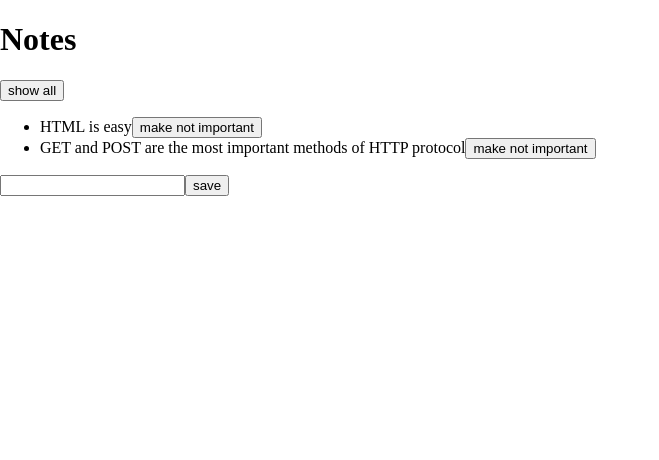
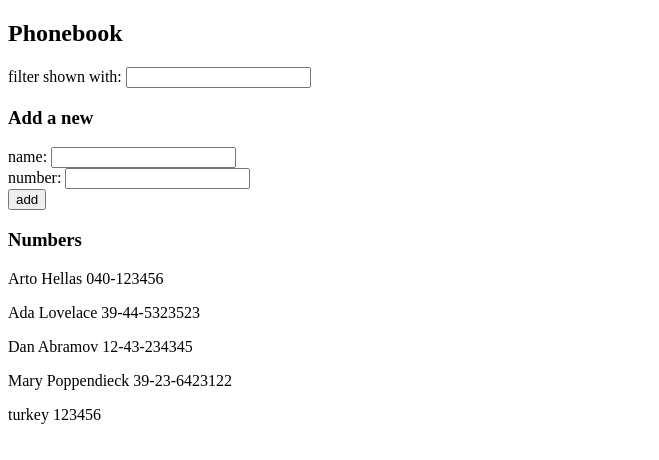
Before and after one commit to lgbrock/fso, a React (Create React App) app in the folder part2/phonebook/: page / in a window 1280 px wide. Shown: the top 460 px of the page, without its empty margins (0-659 px from the left). Built offline with nearby package versions, Linux system fonts and the light colour scheme; data requests are answered from the project's data file.

Commit message:
new name and number added to db

```diff
--- a/part2/phonebook/db.json
+++ b/part2/phonebook/db.json
@@ -19,6 +19,11 @@
       "name": "Mary Poppendieck",
       "number": "39-23-6423122",
       "id": 4
+    },
+    {
+      "name": "turkey",
+      "number": "123456",
+      "id": 5
     }
   ]
 }
--- a/part2/phonebook/notesdb.json
+++ b/part2/phonebook/notesdb.json
@@ -21,8 +21,14 @@
     {
       "content": "turkey dog is the best",
       "date": "2021-12-22T15:04:59.350Z",
+      "important": true,
+      "id": 4
+    },
+    {
+      "content": "Another note to test",
+      "date": "2021-12-22T20:03:11.016Z",
       "important": false,
-      "id": 4
+      "id": 5
     }
   ]
 }
--- a/part2/phonebook/package.json
+++ b/part2/phonebook/package.json
@@ -17,7 +17,7 @@
 		"build": "react-scripts --openssl-legacy-provider build",
 		"test": "react-scripts test",
 		"eject": "react-scripts eject",
-		"server": "json-server -p3001 --watch notesdb.json"
+		"server": "json-server -p3001 --watch db.json"
 	},
 	"eslintConfig": {
 		"extends": [
--- a/part2/phonebook/src/App.js
+++ b/part2/phonebook/src/App.js
@@ -1,154 +1,157 @@
 // *-- PHONEBOOK --*
-// import React, { useEffect, useState } from 'react';
-// import axios from 'axios';
-// import Filter from './components/Filter';
-// import PersonForm from './components/PersonForm';
-// import Persons from './components/Persons';
+import React, { useEffect, useState } from 'react';
+import axios from 'axios';
+import Filter from './components/Filter';
+import PersonForm from './components/PersonForm';
+import Persons from './components/Persons';
+
+const App = () => {
+	const [persons, setPersons] = useState([]);
+	const [newName, setNewName] = useState('');
+	const [newNumber, setNewNumber] = useState('');
+	const [filter, setFilter] = useState('');
+
+	// add new name event handler
+	const addName = (event) => {
+		event.preventDefault();
+		if (newName === '' && newNumber === '') {
+			return;
+		}
+		const newPerson = {
+			name: newName,
+			number: newNumber,
+		};
+		// if name already exists, display error message
+		if (persons.find((person) => person.name === newPerson.name)) {
+			alert(`${newPerson.name} is already added to phonebook`);
+			return;
+		}
+		// if name does not exist, add new name to phonebook db
+		axios.post('http://localhost:3001/persons', newPerson).then((response) => {
+			console.log(response);
+		});
+		// setPersons(persons.concat(newPerson));
+		// setNewName('');
+		// setNewNumber('');
+	};
+
+	// filter names event handler
+	const handleFilterChange = (event) => {
+		setFilter(event.target.value);
+		const filteredNames = persons.filter((person) =>
+			person.name.includes(event.target.value)
+		);
+		setPersons(filteredNames);
+	};
+
+	// Get persons from server
+	useEffect(() => {
+		console.log('effect');
+		axios.get('http://localhost:3001/persons').then((response) => {
+			console.log('response', response);
+			setPersons(response.data);
+		});
+	}, []);
+
+	return (
+		<div>
+			<h2>Phonebook</h2>
+			<Filter filter={filter} handleFilterChange={handleFilterChange} />
+			<h3>Add a new</h3>
+			<PersonForm
+				newName={newName}
+				newNumber={newNumber}
+				addName={addName}
+				setNewName={setNewName}
+				setNewNumber={setNewNumber}
+			/>
+			<h3>Numbers</h3>
+			<Persons key={newName.id} persons={persons} filter={filter} />
+		</div>
+	);
+};
+
+export default App;
+
+// * -- PRACTICE -- *
+
+// import React, { useState, useEffect } from 'react';
+// import Note from './components/Note';
+// import noteService from './services/notes';
+// import './app.css';
 
 // const App = () => {
-// 	const [persons, setPersons] = useState([]);
-// 	const [newName, setNewName] = useState('');
-// 	const [newNumber, setNewNumber] = useState('');
-// 	const [filter, setFilter] = useState('');
+// 	const [notes, setNotes] = useState([]);
+// 	const [newNote, setNewNote] = useState('');
+// 	// Shows all added notes
+// 	const [showAll, setShowAll] = useState(false);
 
-// 	// add new name event handler
-// 	const addName = (event) => {
-// 		event.preventDefault();
-// 		if (newName === '' && newNumber === '') {
-// 			return;
-// 		}
-// 		const newPerson = {
-// 			name: newName,
-// 			number: newNumber,
-// 		};
-// 		// if name already exists, display error message
-// 		if (persons.find((person) => person.name === newPerson.name)) {
-// 			alert(`${newPerson.name} is already added to phonebook`);
-// 			return;
-// 		}
-// 		setPersons(persons.concat(newPerson));
-// 		setNewName('');
-// 		setNewNumber('');
-// 	};
-
-// 	// filter names event handler
-// 	const handleFilterChange = (event) => {
-// 		setFilter(event.target.value);
-// 		const filteredNames = persons.filter((person) =>
-// 			person.name.includes(event.target.value)
-// 		);
-// 		setPersons(filteredNames);
-// 	};
-
-// 	// Get persons from server
 // 	useEffect(() => {
-// 		console.log('effect');
-// 		axios.get('http://localhost:3001/persons').then((response) => {
-// 			console.log('response', response);
-// 			setPersons(response.data);
+// 		noteService.getAll().then((initialNotes) => {
+// 			setNotes(initialNotes);
 // 		});
 // 	}, []);
 
+// 	const addNote = (event) => {
+// 		event.preventDefault();
+// 		const noteObject = {
+// 			content: newNote,
+// 			date: new Date().toISOString(),
+// 			// 50% chance of being important
+// 			important: Math.random() < 0.5,
+// 		};
+// 		noteService.create(noteObject).then((returnedNote) => {
+// 			setNotes(notes.concat(returnedNote));
+// 			setNewNote('');
+// 		});
+// 	};
+
+// 	const toggleImportanceOf = (id) => {
+// 		const note = notes.find((n) => n.id === id);
+// 		const changedNote = { ...note, important: !note.important };
+
+// 		noteService
+// 			.update(id, changedNote)
+// 			.then((returnedNote) => {
+// 				setNotes(notes.map((note) => (note.id !== id ? note : returnedNote)));
+// 			})
+// 			.catch((error) => {
+// 				alert(`the note '${note.content}' was already deleted from server`);
+// 				setNotes(notes.filter((n) => n.id !== id));
+// 			});
+// 	};
+
+// 	const handleNoteChange = (event) => {
+// 		console.log(event.target.value);
+// 		setNewNote(event.target.value);
+// 	};
+
+// 	// Show only the important notes
+// 	const notesToShow = showAll ? notes : notes.filter((note) => note.important);
+
 // 	return (
 // 		<div>
-// 			<h2>Phonebook</h2>
-// 			<Filter filter={filter} handleFilterChange={handleFilterChange} />
-// 			<h3>Add a new</h3>
-// 			<PersonForm
-// 				newName={newName}
-// 				newNumber={newNumber}
-// 				addName={addName}
-// 				setNewName={setNewName}
-// 				setNewNumber={setNewNumber}
-// 			/>
-// 			<h3>Numbers</h3>
-// 			<Persons key={newName.id} persons={persons} filter={filter} />
+// 			<h1>Notes</h1>
+// 			<div>
+// 				<button onClick={() => setShowAll(!showAll)}>
+// 					show {showAll ? 'important' : 'all'}
+// 				</button>
+// 			</div>
+// 			<ul>
+// 				{notesToShow.map((note, i) => (
+// 					<Note
+// 						key={i}
+// 						note={note}
+// 						toggleImportance={() => toggleImportanceOf(note.id)}
+// 					/>
+// 				))}
+// 			</ul>
+// 			<form onSubmit={addNote}>
+// 				<input value={newNote} onChange={handleNoteChange} />
+// 				<button type='submit'>save</button>
+// 			</form>
 // 		</div>
 // 	);
 // };
 
 // export default App;
-
-// * -- PRACTICE -- *
-
-import React, { useState, useEffect } from 'react';
-import axios from 'axios';
-import Note from './components/Note';
-import noteService from './services/notes';
-import './app.css';
-
-const App = () => {
-	const [notes, setNotes] = useState([]);
-	const [newNote, setNewNote] = useState('');
-	// Shows all added notes
-	const [showAll, setShowAll] = useState(false);
-
-	useEffect(() => {
-		noteService.getAll().then((initialNotes) => {
-			setNotes(initialNotes);
-		});
-	}, []);
-
-	const addNote = (event) => {
-		event.preventDefault();
-		const noteObject = {
-			content: newNote,
-			date: new Date().toISOString(),
-			// 50% chance of being important
-			important: Math.random() < 0.5,
-		};
-		noteService.create(noteObject).then((returnedNote) => {
-			setNotes(notes.concat(returnedNote));
-			setNewNote('');
-		});
-	};
-
-	const toggleImportanceOf = (id) => {
-		const note = notes.find((n) => n.id === id);
-		const changedNote = { ...note, important: !note.important };
-
-		noteService
-			.update(id, changedNote)
-			.then((returnedNote) => {
-				setNotes(notes.map((note) => (note.id !== id ? note : returnedNote)));
-			})
-			.catch((error) => {
-				alert(`the note '${note.content}' was already deleted from server`);
-				setNotes(notes.filter((n) => n.id !== id));
-			});
-	};
-
-	const handleNoteChange = (event) => {
-		console.log(event.target.value);
-		setNewNote(event.target.value);
-	};
-
-	// Show only the important notes
-	const notesToShow = showAll ? notes : notes.filter((note) => note.important);
-
-	return (
-		<div>
-			<h1>Notes</h1>
-			<div>
-				<button onClick={() => setShowAll(!showAll)}>
-					show {showAll ? 'important' : 'all'}
-				</button>
-			</div>
-			<ul>
-				{notesToShow.map((note, i) => (
-					<Note
-						key={i}
-						note={note}
-						toggleImportance={() => toggleImportanceOf(note.id)}
-					/>
-				))}
-			</ul>
-			<form onSubmit={addNote}>
-				<input value={newNote} onChange={handleNoteChange} />
-				<button type='submit'>save</button>
-			</form>
-		</div>
-	);
-};
-
-export default App;
```
Lines whose indentation alone changed are shown as unchanged.
